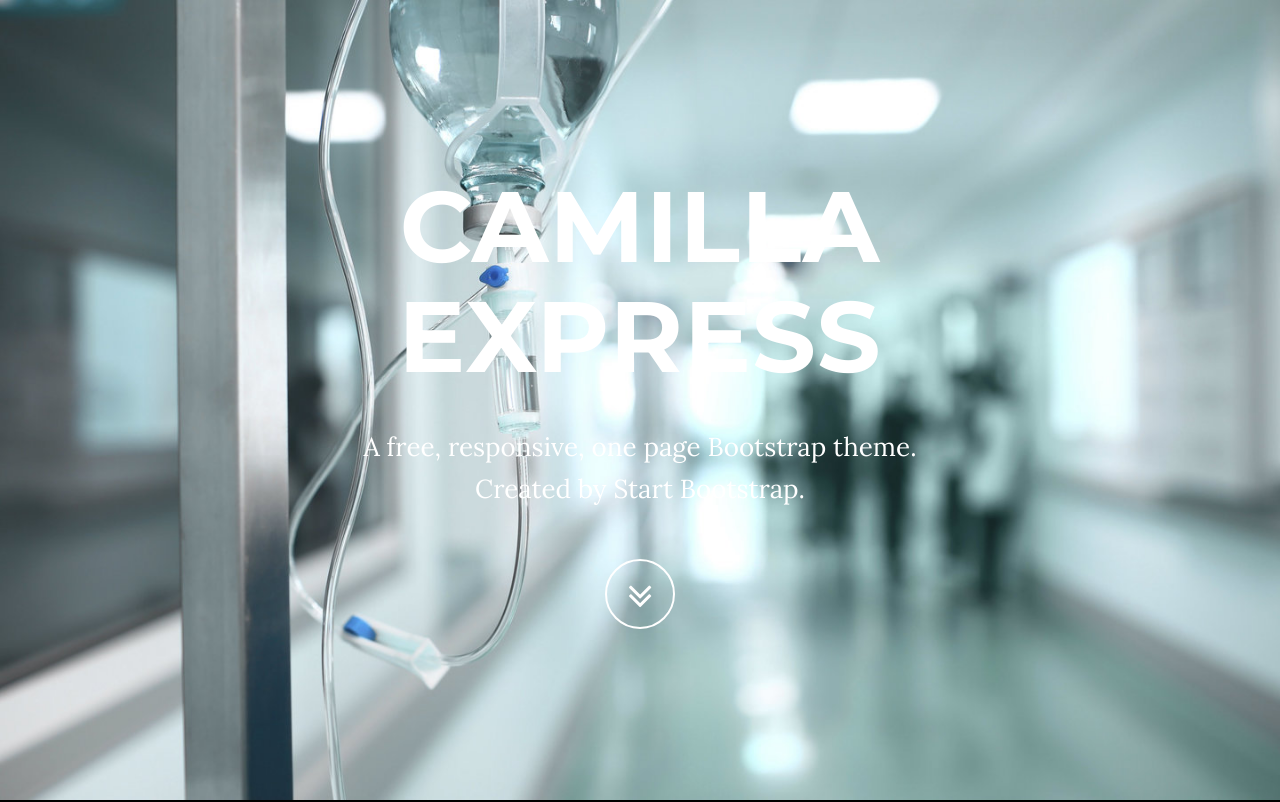
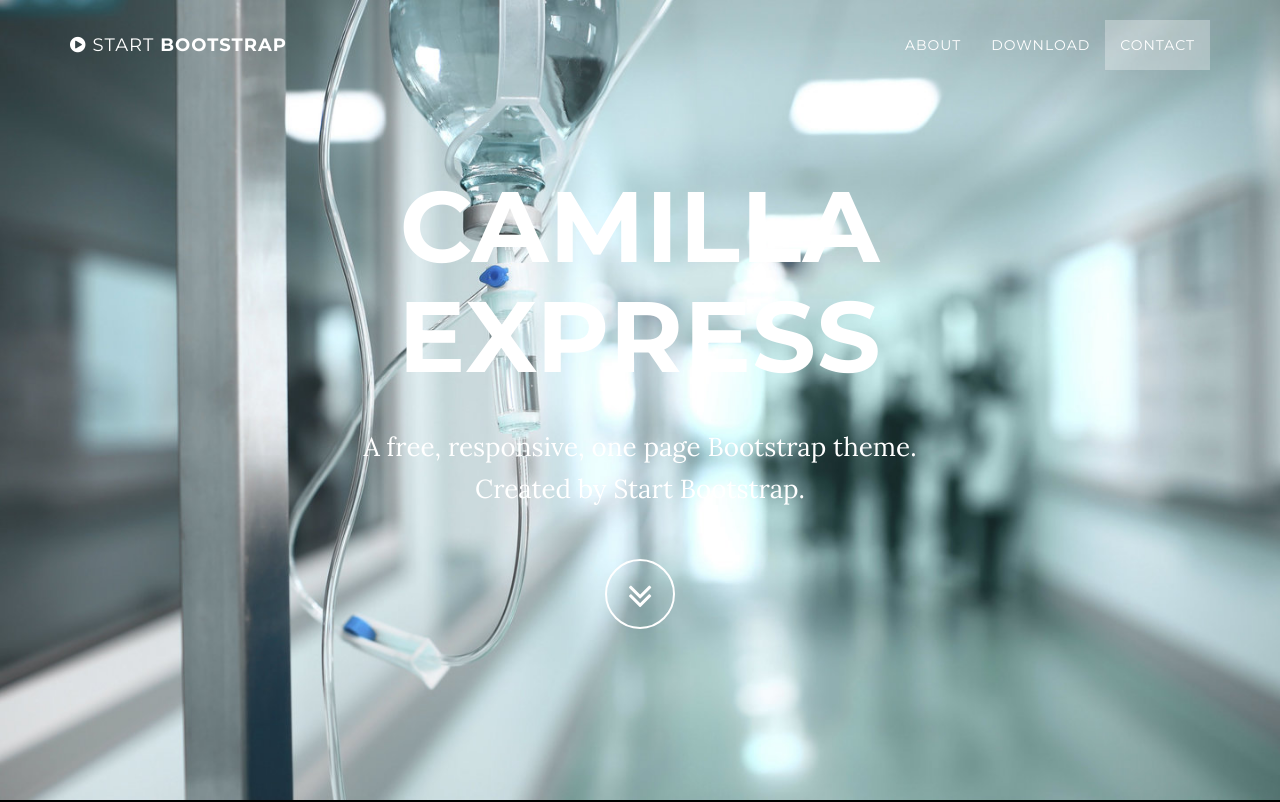
Before and after one commit to GermanTrevino/diseno, a website: page index.html in a window 1280 px wide. Shown: the top 802 px of the page. Drawn offline with nearby package versions, Linux system fonts and the light colour scheme; some packages are replaced by stand-ins of ours.

Commit message:
Update index.html

```diff
--- a/index.html
+++ b/index.html
@@ -38,6 +38,41 @@
 </head>
 
 <body id="page-top" data-spy="scroll" data-target=".navbar-fixed-top">
+
+        <!-- Navigation -->
+    <nav class="navbar navbar-custom navbar-fixed-top" role="navigation">
+        <div class="container">
+            <div class="navbar-header">
+                <button type="button" class="navbar-toggle" data-toggle="collapse" data-target=".navbar-main-collapse">
+                    Menu <i class="fa fa-bars"></i>
+                </button>
+                <a class="navbar-brand page-scroll" href="#page-top">
+                    <i class="fa fa-play-circle"></i> <span class="light">Start</span> Bootstrap
+                </a>
+            </div>
+
+            <!-- Collect the nav links, forms, and other content for toggling -->
+            <div class="collapse navbar-collapse navbar-right navbar-main-collapse">
+                <ul class="nav navbar-nav">
+                    <!-- Hidden li included to remove active class from about link when scrolled up past about section -->
+                    <li class="hidden">
+                        <a href="#page-top"></a>
+                    </li>
+                    <li>
+                        <a class="page-scroll" href="#about">About</a>
+                    </li>
+                    <li>
+                        <a class="page-scroll" href="#download">Download</a>
+                    </li>
+                    <li>
+                        <a class="page-scroll" href="#contact">Contact</a>
+                    </li>
+                </ul>
+            </div>
+            <!-- /.navbar-collapse -->
+        </div>
+        <!-- /.container -->
+    </nav>
 
     <!-- Intro Header -->
     <header class="intro">
```
